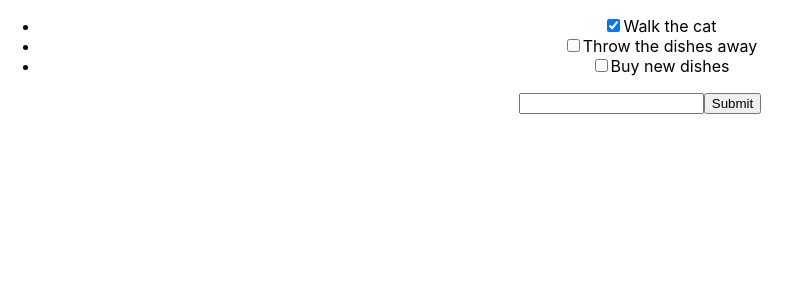
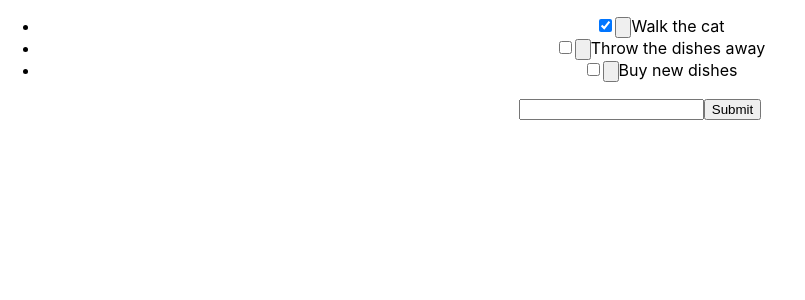
Before and after one commit to WJSchratt/React-Practice, a React (Create React App) app: page / in a window 1280 px wide. Shown: the top 300 px of the page, without its empty margins (0-805 px from the left). Built offline with nearby package versions, Linux system fonts and the light colour scheme.

Commit message:
confused

```diff
--- a/src/components/ToDo.js
+++ b/src/components/ToDo.js
@@ -5,6 +5,7 @@ import React, { Component } from 'react';
      return (
        <li>
          <input type="checkbox" checked={ this.props.isCompleted } onChange={ this.props.toggleComplete } />
+         <input type="button" onClick={this.props.deleteToDo} />
          <span>{ this.props.description }</span>
        </li>
 
```
Also changed, not shown: src/App.js (line endings or trailing spaces).
